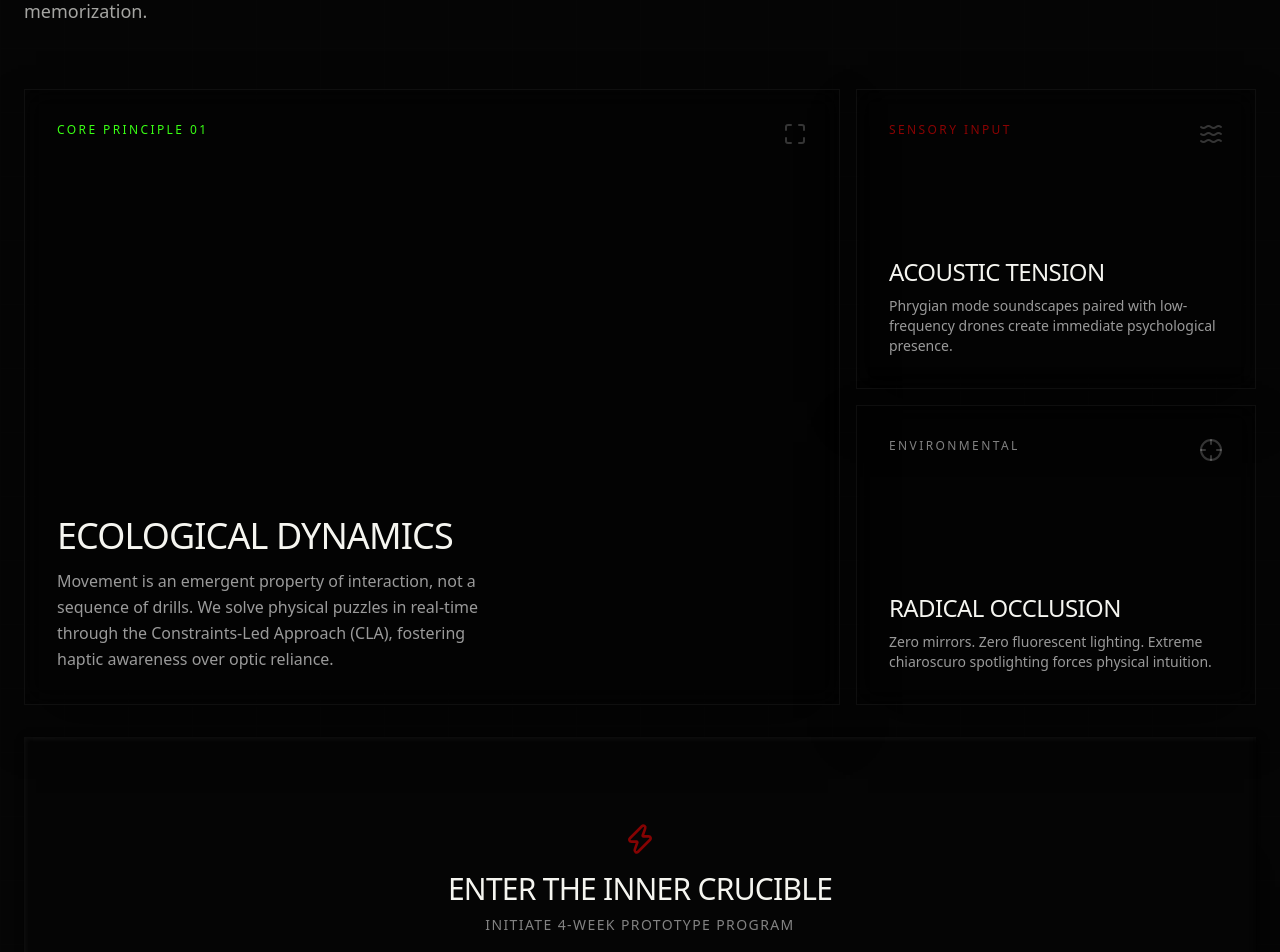
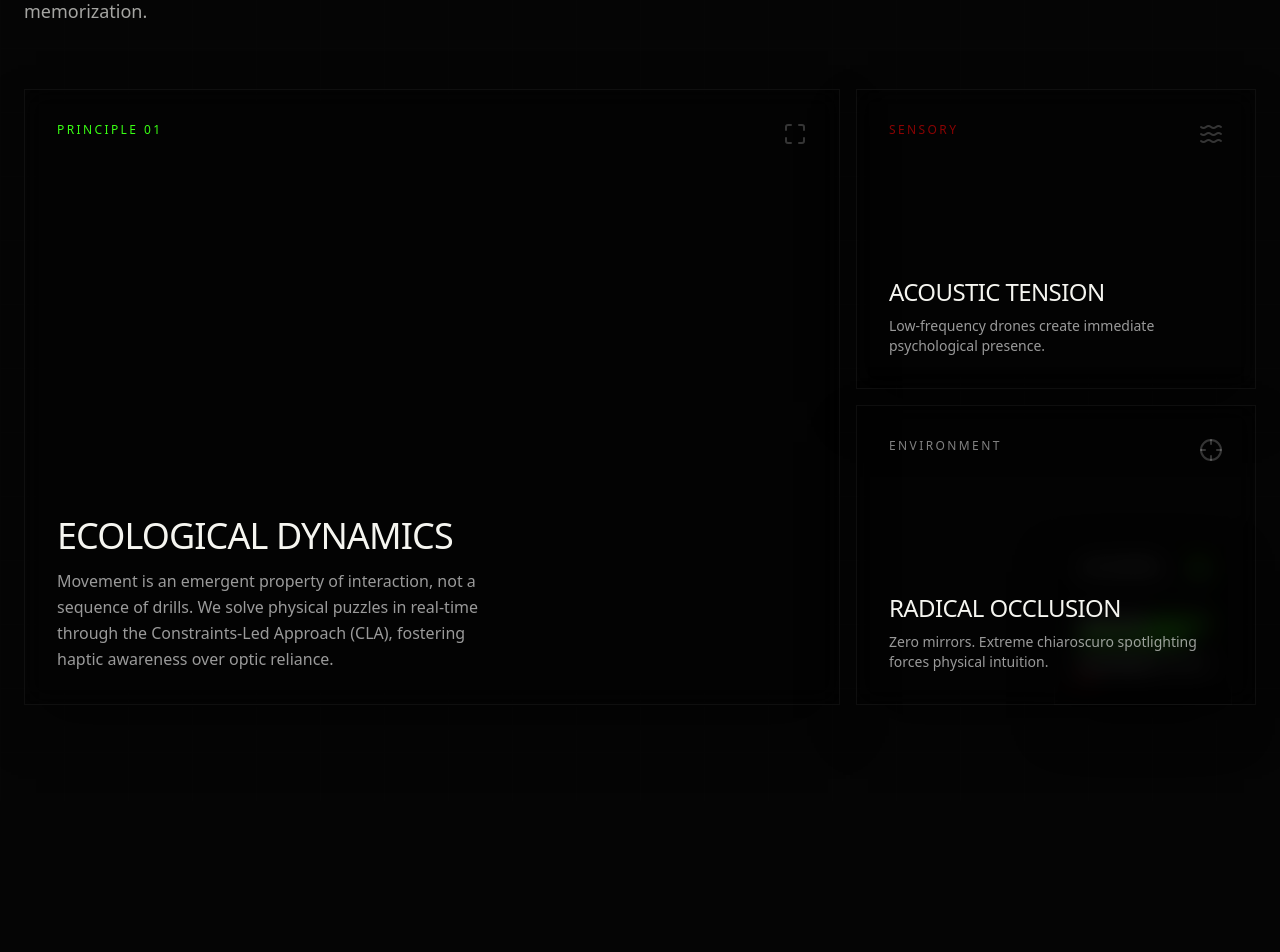
Before and after one commit to umbra-jaco/umbra-movement-lab, a Next.js app: page / in a window 1280 px wide. Shown: the part 1040-1992 px from the top of the page. After the commit the page ends 1841 px from the top, so only its background shows below. Built offline with nearby package versions, Linux system fonts and the light colour scheme.

Commit message:
updated design elements

```diff
--- a/components/BentoGrid.jsx
+++ b/components/BentoGrid.jsx
@@ -3,7 +3,6 @@
 import { motion } from "framer-motion";
 import { Maximize, Zap, Waves, Crosshair } from "lucide-react";
 
-// Staggered animation parameters for kinetic fluidity
 const gridVariants = {
     hidden: { opacity: 0 },
     show: {
@@ -17,7 +16,7 @@ const cardVariants = {
     show: {
         opacity: 1,
         y: 0,
-        transition: { type: "spring", stiffness: 50, damping: 15 }
+        transition: { type: "spring", stiffness: 60, damping: 15 }
     },
 };
 
@@ -41,10 +40,10 @@ export default function BentoGrid() {
                 viewport={{ once: true, margin: "-100px" }}
                 className="grid grid-cols-1 md:grid-cols-3 gap-4 auto-rows-[300px]"
             >
-                {/* Node 1: Ecological Dynamics (Hero Card) */}
-                <motion.div variants={cardVariants} className="liquid-glass p-8 flex flex-col justify-between md:col-span-2 md:row-span-2 group">
+                {/* Node 1: Ecological Dynamics */}
+                <motion.div variants={cardVariants} className="liquid-glass p-8 flex flex-col justify-between md:col-span-2 md:row-span-2 group border border-white/10 hover:border-visceral-crimson/50 transition-colors">
                     <div className="flex justify-between items-start">
-                        <span className="font-clinical text-xs tracking-[0.2em] text-phosphor-green uppercase">Core Principle 01</span>
+                        <span className="font-clinical text-xs tracking-[0.2em] text-phosphor-green uppercase">Principle 01</span>
                         <Maximize className="text-white/20 w-6 h-6 group-hover:text-albedo transition-colors duration-500" />
                     </div>
                     <div>
@@ -56,40 +55,32 @@ export default function BentoGrid() {
                 </motion.div>
 
                 {/* Node 2: Acoustic Tension */}
-                <motion.div variants={cardVariants} className="liquid-glass p-8 flex flex-col justify-between group">
+                <motion.div variants={cardVariants} className="liquid-glass p-8 flex flex-col justify-between group border border-white/10 hover:border-visceral-crimson/50 transition-colors">
                     <div className="flex justify-between items-start">
-                        <span className="font-clinical text-xs tracking-[0.2em] text-visceral-crimson uppercase">Sensory Input</span>
+                        <span className="font-clinical text-xs tracking-[0.2em] text-visceral-crimson uppercase">Sensory</span>
                         <Waves className="text-white/20 w-6 h-6 group-hover:text-albedo transition-colors duration-500" />
                     </div>
                     <div>
                         <h3 className="font-kinetic text-2xl uppercase mb-2">Acoustic Tension</h3>
                         <p className="font-sans text-sm text-white/60">
-                            Phrygian mode soundscapes paired with low-frequency drones create immediate psychological presence.
+                            Low-frequency drones create immediate psychological presence.
                         </p>
                     </div>
                 </motion.div>
 
                 {/* Node 3: Radical Occlusion */}
-                <motion.div variants={cardVariants} className="liquid-glass p-8 flex flex-col justify-between group">
+                <motion.div variants={cardVariants} className="liquid-glass p-8 flex flex-col justify-between group border border-white/10 hover:border-visceral-crimson/50 transition-colors">
                     <div className="flex justify-between items-start">
-                        <span className="font-clinical text-xs tracking-[0.2em] text-white/50 uppercase">Environmental</span>
+                        <span className="font-clinical text-xs tracking-[0.2em] text-white/50 uppercase">Environment</span>
                         <Crosshair className="text-white/20 w-6 h-6 group-hover:text-albedo transition-colors duration-500" />
                     </div>
                     <div>
                         <h3 className="font-kinetic text-2xl uppercase mb-2">Radical Occlusion</h3>
                         <p className="font-sans text-sm text-white/60">
-                            Zero mirrors. Zero fluorescent lighting. Extreme chiaroscuro spotlighting forces physical intuition.
+                            Zero mirrors. Extreme chiaroscuro spotlighting forces physical intuition.
                         </p>
                     </div>
                 </motion.div>
-
-                {/* Node 4: The Crucible Action Node */}
-                <motion.div variants={cardVariants} className="haptic-node p-8 flex flex-col justify-center items-center text-center md:col-span-3 cursor-pointer mt-4">
-                    <Zap className="text-visceral-crimson w-8 h-8 mb-4 animate-pulse" />
-                    <h3 className="font-kinetic text-3xl uppercase mb-2 text-albedo">Enter The Inner Crucible</h3>
-                    <p className="font-clinical tracking-widest text-sm text-white/50 uppercase">Initiate 4-Week Prototype Program</p>
-                </motion.div>
-
             </motion.div>
         </section>
     );
```
Also changed, not shown: app/page.jsx (+5 -2 lines), 1 other file (tests, documents, lock files or other folders).
